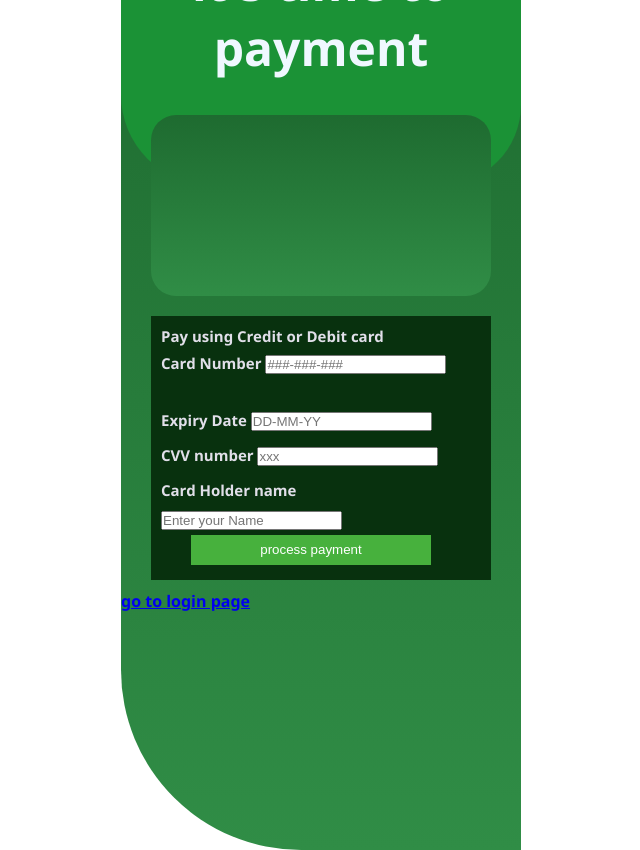
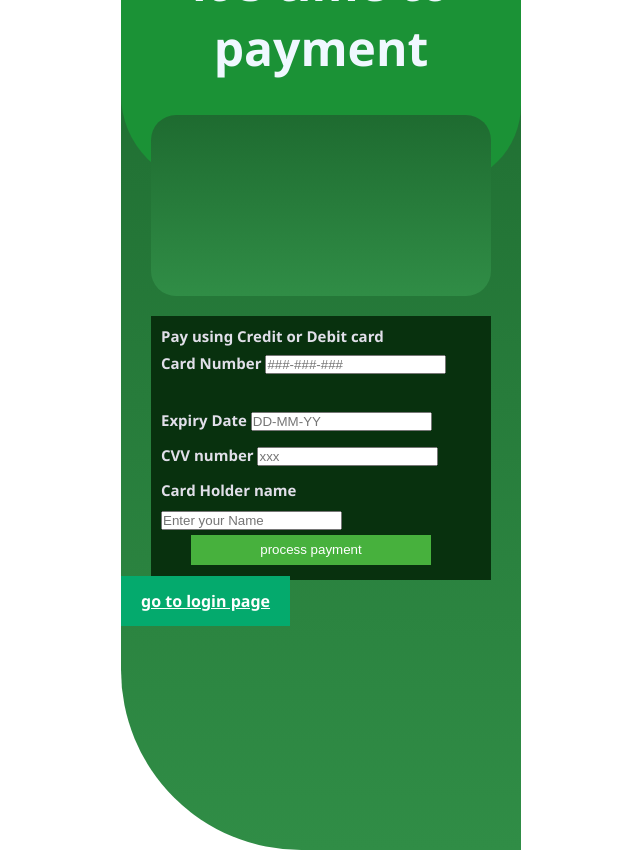
Before and after one commit to kshitija78/TEconnectivity-website, a PHP site: page /payment.html in a window 1280 px wide. Shown: the whole page, without its empty margins (319-959 px from the left). Run offline with PHP 8.4, Linux system fonts and the light colour scheme.

Commit message:
Update payment.css

```diff
--- a/payment.css
+++ b/payment.css
@@ -103,3 +103,11 @@ body {
     margin: 5px 30px;
     background-color: rgb(71, 177, 61);
 }
+#B3{
+background-color: #04AA6D;
+  color: white;
+  padding: 14px 20px;
+  margin: 8px 0;
+  border: none;
+  cursor: pointer;
+  width: 30%; }
```
